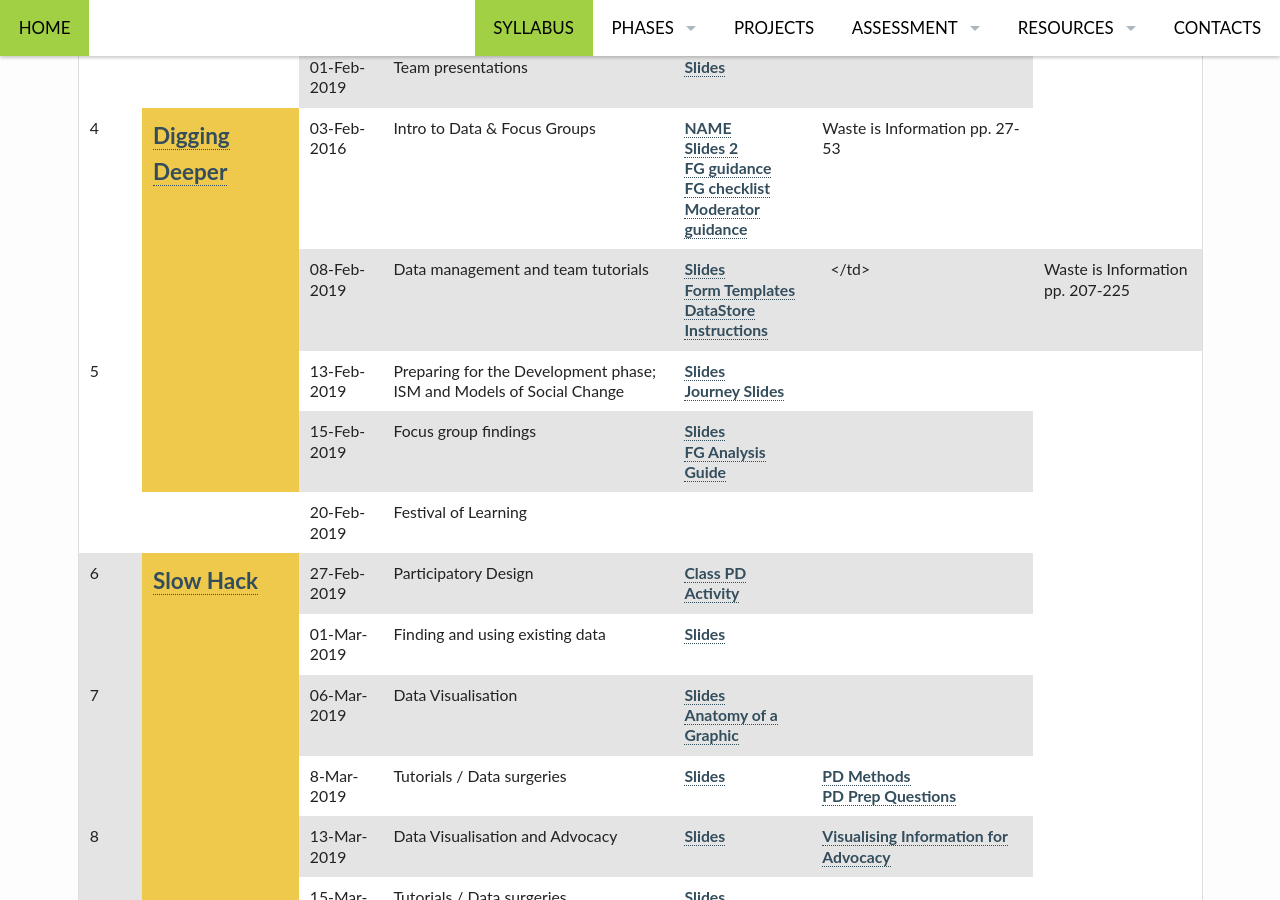
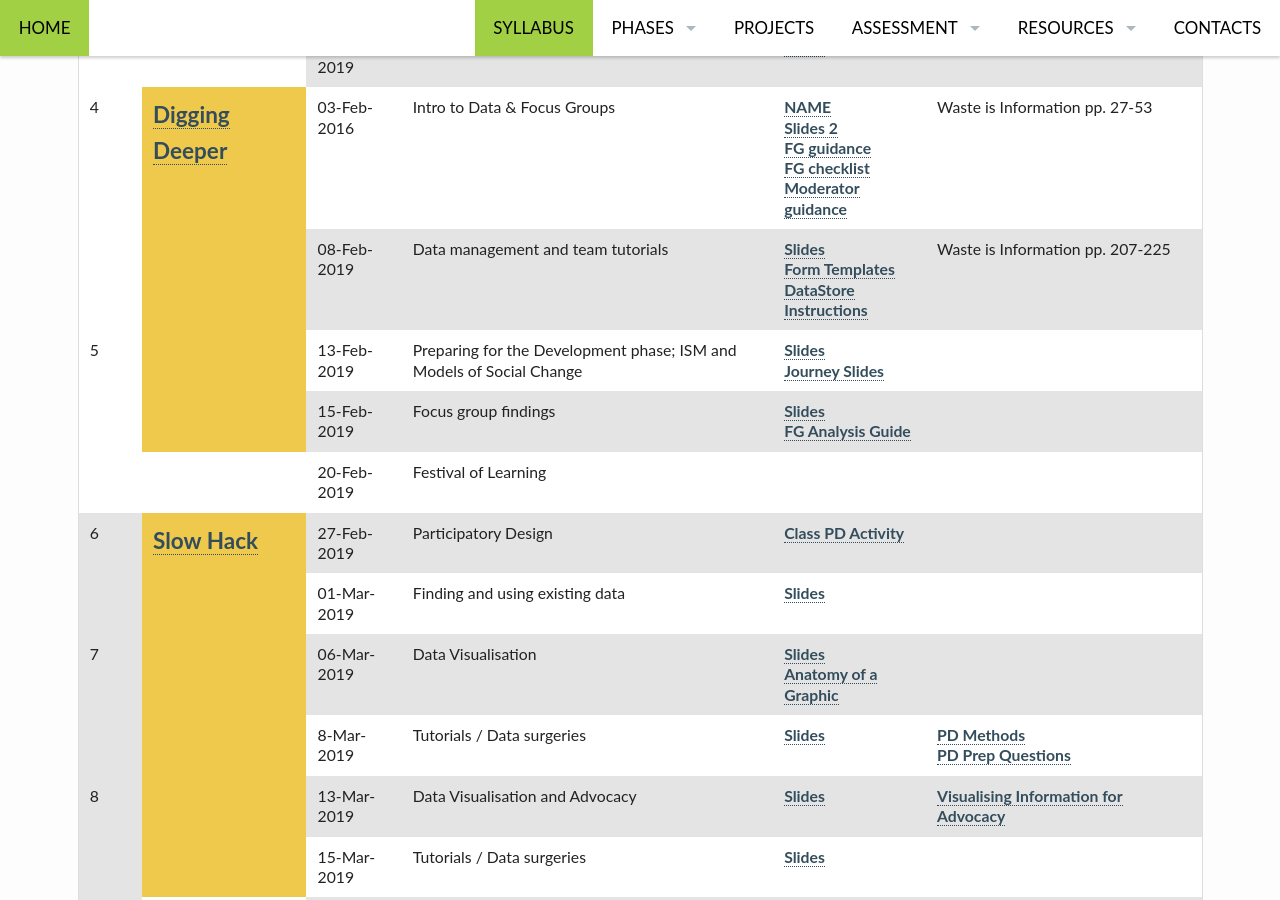
Before and after one commit to edinburghlivinglab/ddc, a Jekyll site: the page built from pages/syllabus.md, in a window 1280 px wide and 900 px high, scrolled down 1228 px. Built offline with Jekyll 4.4.1, drawn with Linux system fonts in a browser that asks for light colours.

Commit message:
Update syllabus.md

```diff
--- a/pages/syllabus.md
+++ b/pages/syllabus.md
@@ -152,11 +152,7 @@
                 <a href="{{ site.baseurl }}/form_templates#focus_group_templates">Form Templates</a><br/>
                 <a href="{{ site.baseurl }}/data_store">DataStore Instructions</a>
                 </td>
-                <td>&nbsp;</td>
-            </td>
-            <td>
-            Waste is Information pp. 207-225
-            </td>
+                <td>Waste is Information pp. 207-225</td>
             </tr>
             <tr>
                 <td rowspan="2">5</td>
```
